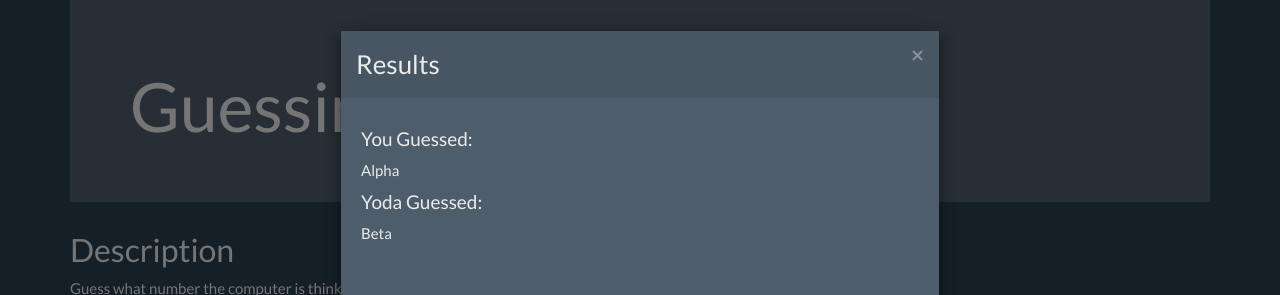
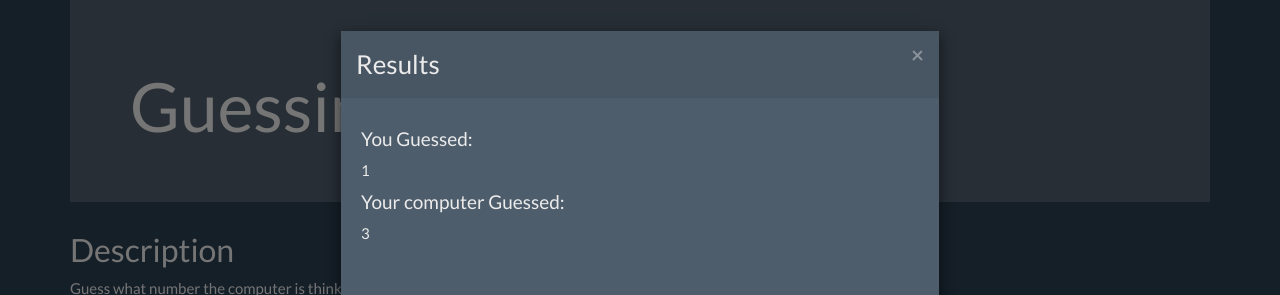
Before and after one commit to LanceTakiguchi/Guessing_Game, a plain HTML site: page index.html in a window 1280 px wide. Both pictures are taken after a click on the button "Submit". Shown: the top 295 px of the page. Drawn offline with nearby package versions, Linux system fonts and the light colour scheme.

Commit message:
Display user's guess and AI's guess

```diff
--- a/index.html
+++ b/index.html
@@ -53,9 +53,9 @@
                   </div>
                   <div class="modal-body">
                       <h4> You Guessed: </h5>
-                      <p> Alpha </p>
-                      <h4> Yoda Guessed: </h5>
-                      <p> Beta </p>
+                      <p class="youGuess">  </p>
+                      <h4> Your computer Guessed: </h5>
+                      <p class="computerGuess">  </p>
                       <br>
                       <h3> You Gamma. Play Again </h3>
                   </div>
--- a/js/script.js
+++ b/js/script.js
@@ -21,5 +21,8 @@ $(document).ready(function() {
 		var userGuess = parseInt($(".userGuess").val());
 		var aIPick = aINumGen(1,10);
 		var result = isSame(userGuess, aIPick);
+
+		$(".youGuess").text(userGuess);
+		$(".computerGuess").text(aIPick);
 	});
 });
```
